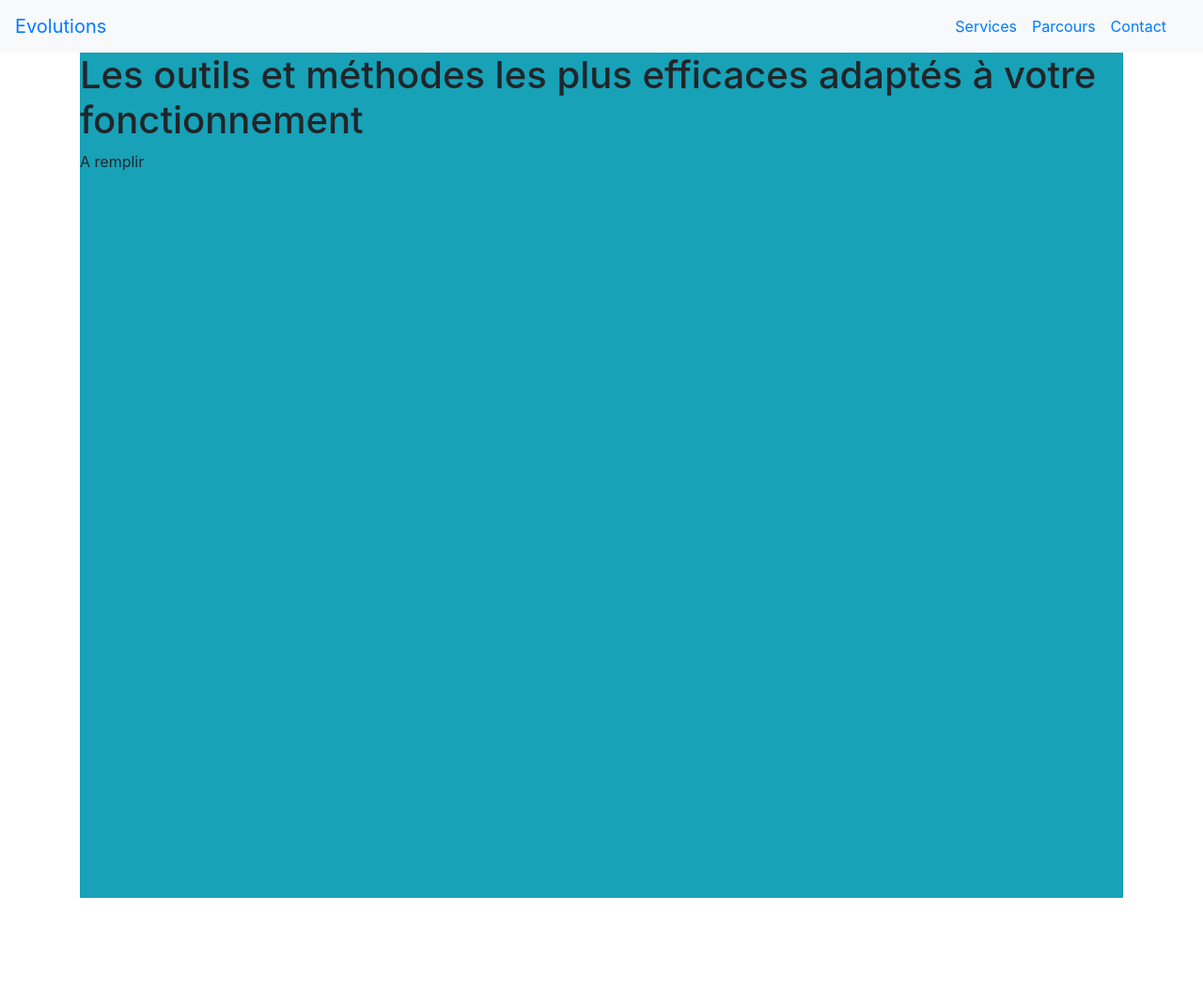
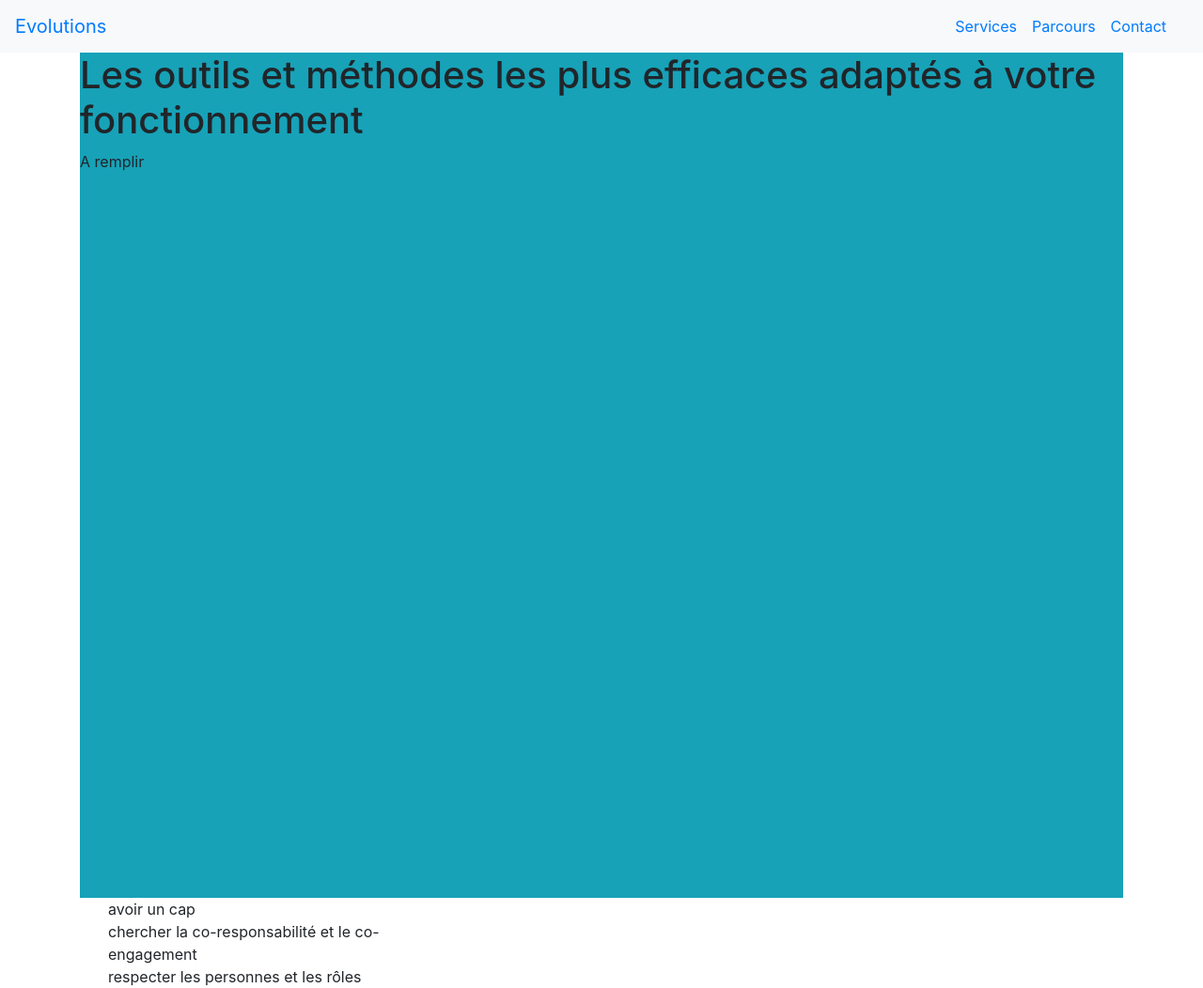
Before and after one commit to OrgaEvolutions/orgaevolutions.github.io, a Jekyll site: the page built from index.html, in a window 1280 px wide. Shown: the whole page at 94% size. Built offline with Jekyll 4.4.1, drawn with Linux system fonts in a browser that asks for light colours; before the commit the page ends 956 px from its top, so only the background shows below that.

Commit message:
Update index.html

```diff
--- a/index.html
+++ b/index.html
@@ -7,3 +7,13 @@ title: evolutions
 	<p>A remplir</p>
 
 </div>
+<div class="container">
+	<div class="col-4">
+		avoir un cap
+	</div>
+	<div class="col-4">
+		chercher la co-responsabilité et le co-engagement
+	</div>
+	<div class="col-4">
+		respecter les personnes et les rôles
+	</div>
```
